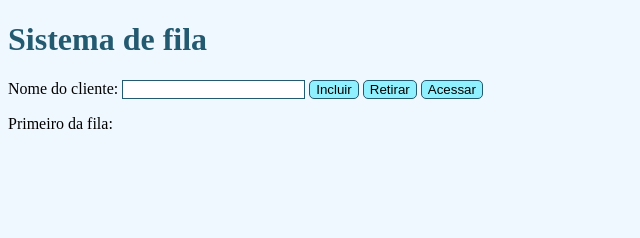
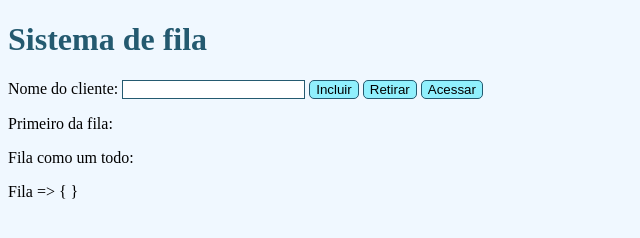
Before and after one commit to plim7plim/ueg2, a plain HTML site: page fila/index.html in a window 1280 px wide. Shown: the whole page, without its empty margins (0-640 px from the left). Drawn offline with Linux system fonts and the light colour scheme.

Commit message:
Fila: mostra a fila inteira no HTML com obterDadosFila
Co-Authored-By: Claude Opus 5.5 <noreply@anthropic.com>
Claude-Session: https://claude.ai/code/session_01FXehmmt6LMAzYDAAqnyaAm

```diff
--- a/fila/index.html
+++ b/fila/index.html
@@ -18,6 +18,9 @@
     <p>Primeiro da fila:</p>
     <p id="primeiro"></p>
 
+    <p>Fila como um todo:</p>
+    <p id="resultado"></p>
+
     <script type="module" src="script.js"></script>
 </body>
 </html>
--- a/fila/script.js
+++ b/fila/script.js
@@ -7,6 +7,7 @@ const btnIncluir = document.getElementById("btnIncluir");
 const btnRetirar = document.getElementById("btnRetirar");
 const btnAcessar = document.getElementById("btnAcessar");
 const primeiro = document.getElementById("primeiro");
+const resultado = document.getElementById("resultado");
 
 
 let fila = new Fila();
@@ -15,6 +16,8 @@ let fila = new Fila();
 btnIncluir.addEventListener("click", incluir);
 btnRetirar.addEventListener("click", retirar);
 btnAcessar.addEventListener("click", acessar);
+
+mostrarFila(); // já mostra a fila vazia quando abre a página
 
 
 function incluir() {
@@ -26,6 +29,7 @@ function incluir() {
     fila.enfileirar(nome.value);
     primeiro.innerHTML = nome.value + " entrou na fila";
     nome.value = "";
+    mostrarFila();
 }
 
 // tira o primeiro da fila
@@ -37,6 +41,7 @@ function retirar() {
         // se a fila ficou vazia, zera ela pra não voltar nome antigo quando incluir de novo
         if (fila.estaVazia()) fila.limpar();
         primeiro.innerHTML = quemSaiu + " saiu da fila";
+        mostrarFila();
     } catch (erro) {
         // mostra a mensagem da exceção na tela
         primeiro.innerHTML = erro.message;
@@ -53,3 +58,8 @@ function acessar() {
         primeiro.innerHTML = erro.message;
     }
 }
+
+// mostra a fila inteira usando o obterDadosFila da classe
+function mostrarFila() {
+    resultado.innerHTML = fila.obterDadosFila();
+}
```
